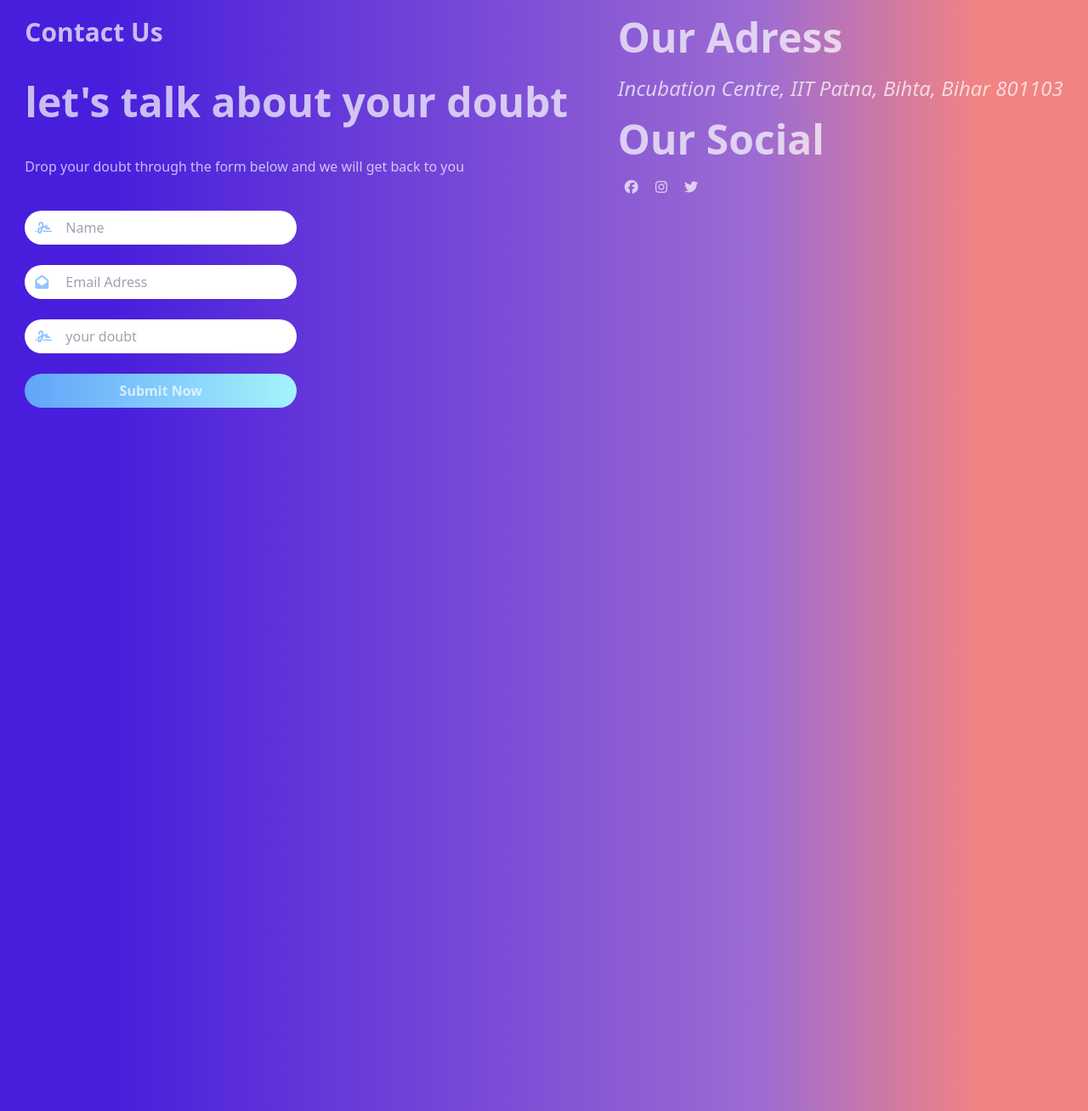
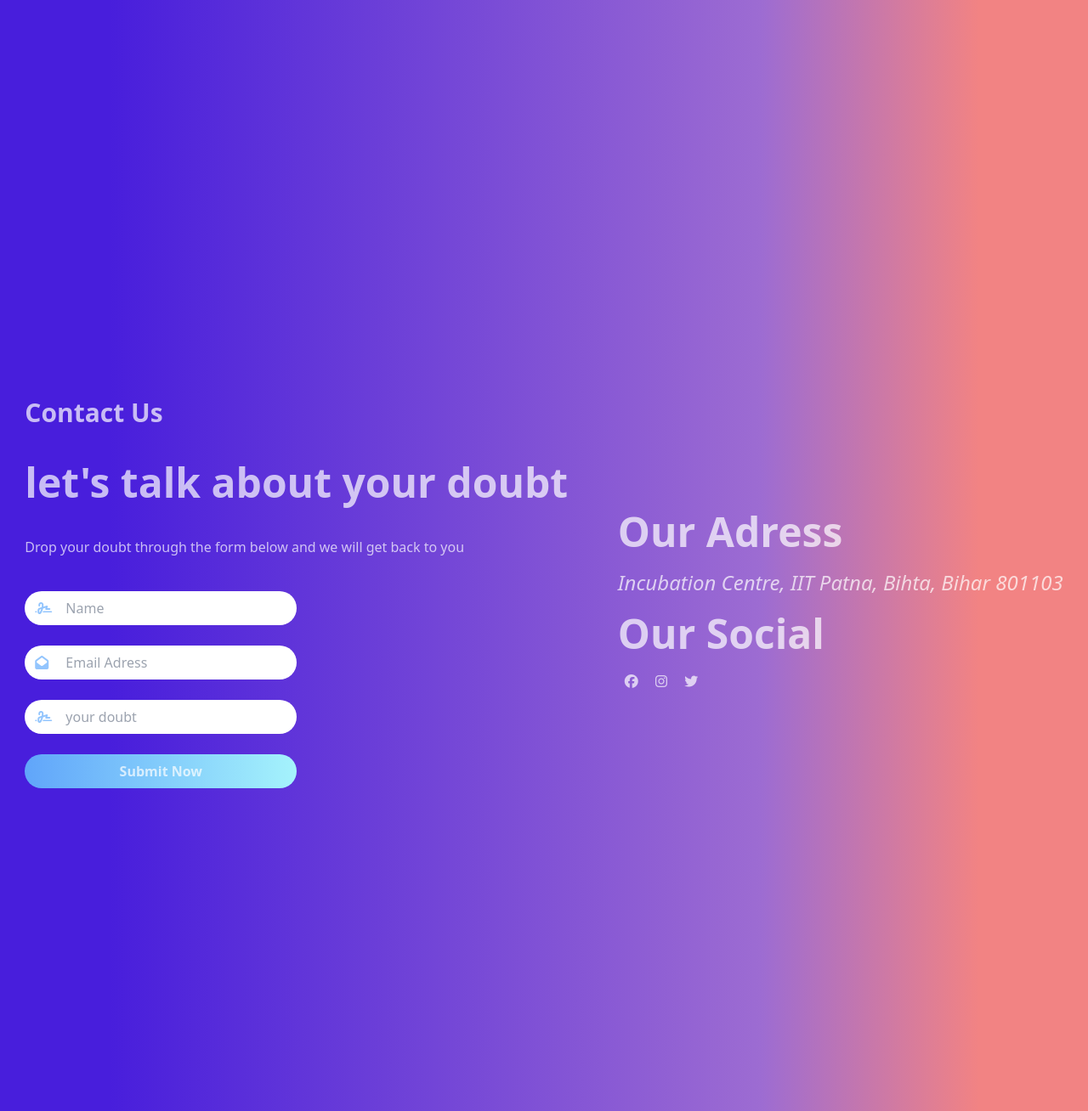
Before and after one commit to sandeep1162001/Integrated-AI, a Flask app: page /contactus in a window 1280 px wide. Shown: the part 88-1396 px from the top of the page at 85% size. Run offline with Flask 3, Linux system fonts and the light colour scheme; some libraries are stand-ins or nearby versions.

Commit message:
error correction

```diff
--- a/templates/contactus.html
+++ b/templates/contactus.html
@@ -1,12 +1,11 @@
 {% extends "layout.html" %}
 {% block content %}
 
-<!-- Free A.I section-->
-<div id="container" class="  flex flex-col lg:flex-row h-screen  lg:justify-around ">
+<div id="container" class=" h-screen flex flex-row items-center justify-around">
     <!--left-->
-    <div id="left" class="">
-        <h3  class="text-5xl lg:text-3xl font-bold text-[#FFFFFFB3] py-5">Contact Us</h3>
-        <h1  class="text-3xl lg:text-5xl font-bold text-[#FFFFFFB3] py-5">let's talk about your doubt</h1>
+    <div id="left">
+        <h3  class="text-3xl font-bold text-[#FFFFFFB3] py-5">Contact Us</h3>
+        <h1  class="text-5xl font-bold text-[#FFFFFFB3] py-5">let's talk about your doubt</h1>
         <p class="text-[#FFFFFFB3] py-5">Drop your doubt through the form below and we will get back to you</p>
         <div id="form">
             <form action="/contactus" method="post"  class="space-y-6 text-[#FFFFFFB3] py-5">
@@ -41,7 +40,7 @@
         </div>
     </div>
     <!--right-->
-    <div id="right" class="">
+    <div id="right" class="m-0">
         <div id="adress">
             <h1  class="text-5xl font-bold text-[#FFFFFFB3] py-5">Our Adress</h1>
             <address class="text-[#FFFFFFB3] text-2xl">Incubation Centre, IIT Patna, Bihta, Bihar 801103</address>
```
